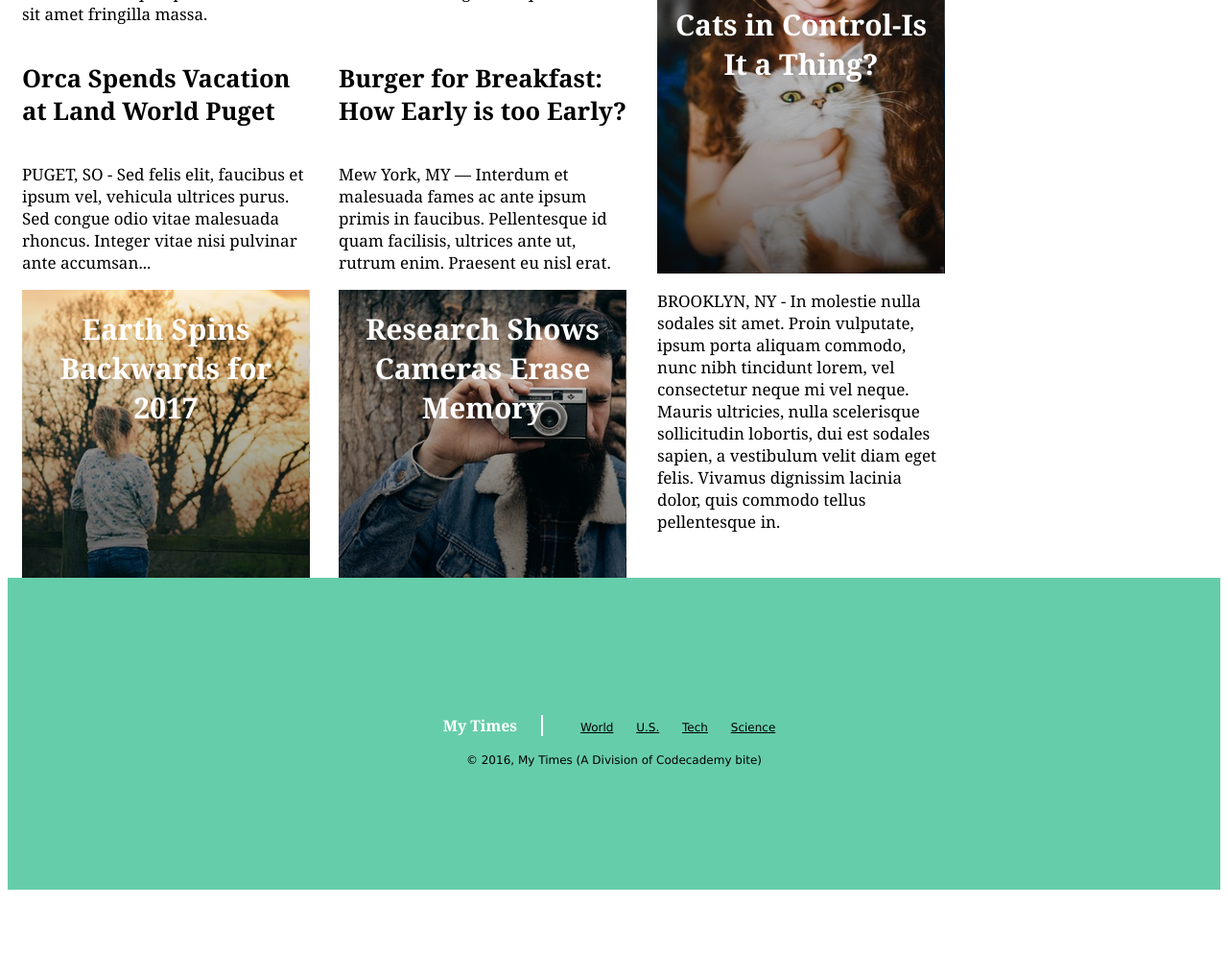
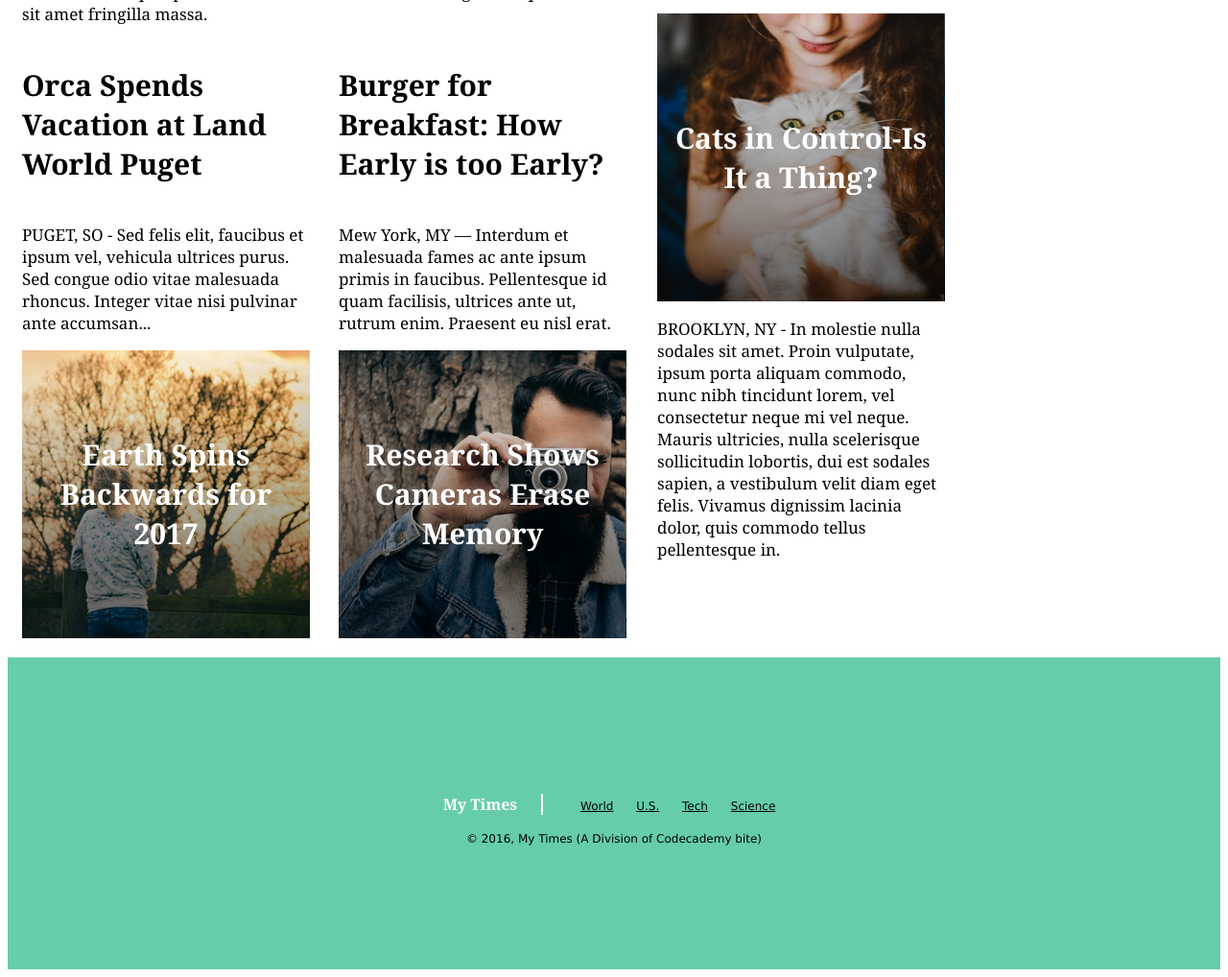
Before and after one commit to ggdetkos/mytimes, a plain HTML site: page index.html in a window 1280 px wide. Shown: the part 624-1642 px from the top of the page at 96% size. Before the commit the page ends 1559 px from the top, so only its background shows below. Drawn offline with Linux system fonts and the light colour scheme.

Commit message:
Finish project,prepare for code validation

```diff
--- a/resources/css/style.css
+++ b/resources/css/style.css
@@ -16,6 +16,10 @@ h1 {
   font-size: 30px;
   font-weight: bold;
   text-align: left;
+}
+
+h2 {
+  font-size: 30px;
 }
 
 h3 {
@@ -108,6 +112,7 @@ header nav span {
   height: 300px;
   padding: 0 10px;
   display: flex;
+  align-items: center;
 }
 
 #mother-of-three {
@@ -164,7 +169,7 @@ footer {
   flex-direction: column;
   width: 100%;
   height: 325px;
-  margin: auto;
+  margin: 20px auto 0;
 }
 
 footer nav {
```
